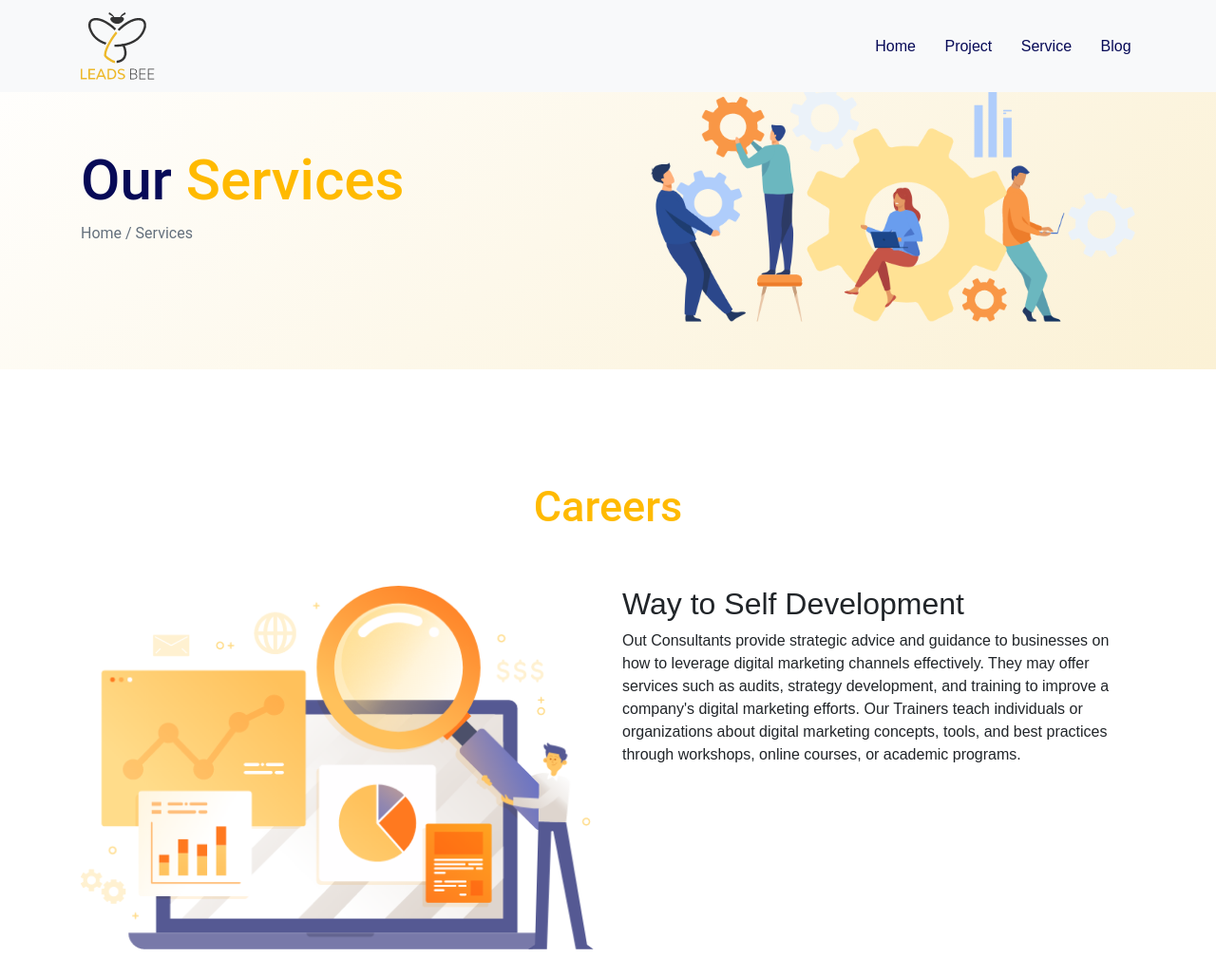
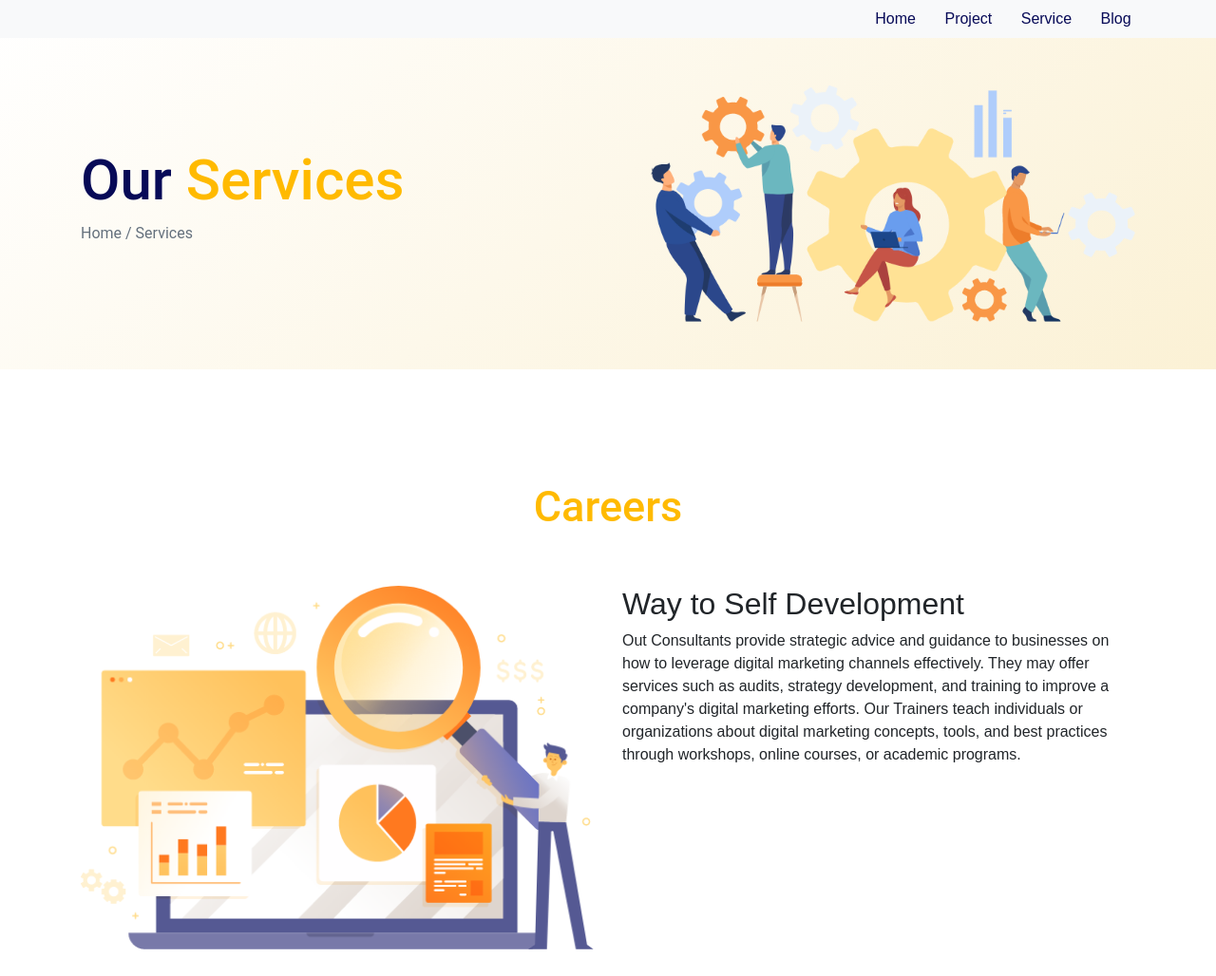
Before and after one commit to Rajalingam251/DemoGoogleForm, a plain HTML site: page service.html in a window 1280 px wide. Shown: the top 1028 px of the page at 95% size. Drawn offline with nearby package versions, Linux system fonts and the light colour scheme.

Commit message:
Update service.html

```diff
--- a/service.html
+++ b/service.html
@@ -22,7 +22,6 @@
                     <nav class="navbar navbar-expand-lg navbar-light bg-light main-menu fixed-top">
                         <div class="container">
                             <a href="#" class="navbar-brand">
-                                <img src="./asset/image/Logo.png" alt=" LeadsbeeLogo">
                             </a>
                             <button class="navbar-toggler" data-toggle="collapse" data-target="#beeToggler">
                                 <span class="navbar-toggler-icon"><i class="fa fa-bars"></i></span>
```
